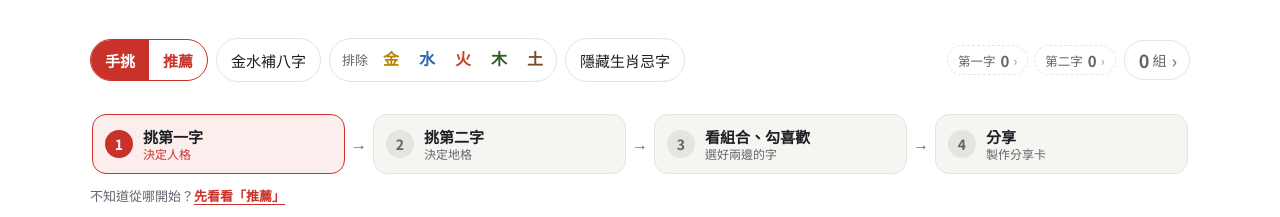
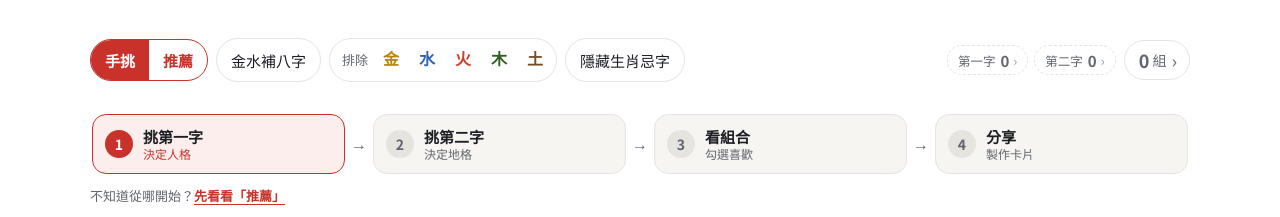
Before and after one commit to miiiiiiw/milo, a plain HTML site: page family/name-picker.html in a window 1280 px wide. Shown: the part 1220-1437 px from the top of the page. Drawn offline with Linux system fonts and the light colour scheme.

Commit message:
修正：取名選字器步驟導覽文字縮短並維持單行，四格等高對齊
Co-Authored-By: Claude Opus 5.5 <noreply@anthropic.com>
Claude-Session: https://claude.ai/code/session_01NrVf69WqiCGPaKswRV7uiU

```diff
--- a/family/name-picker.html
+++ b/family/name-picker.html
@@ -248,7 +248,7 @@ body:has(.sheet:not([hidden])) .fab{display:none}
 .stepper::-webkit-scrollbar{display:none}
 .step{flex:1 1 0;min-width:120px;display:flex;align-items:center;gap:10px;text-align:left;padding:10px 12px;border-radius:14px;border:1.5px solid var(--line);background:var(--tile);color:var(--ink);min-height:60px}
 .step .sn{flex:none;width:28px;height:28px;border-radius:50%;display:grid;place-items:center;font-weight:800;font-size:14px;background:var(--line);color:var(--mute)}
-.step .st{display:flex;flex-direction:column;line-height:1.3}.step b{font-size:15px}.step small{font-size:12px;color:var(--mute)}
+.step .st{display:flex;flex-direction:column;line-height:1.3;min-width:0}.step .st b,.step .st small{white-space:nowrap;overflow:hidden;text-overflow:ellipsis}.step b{font-size:15px}.step small{font-size:12px;color:var(--mute)}
 .step.done .sn{background:color-mix(in srgb,var(--seal) 18%,transparent);color:var(--seal)}
 .step.cur{border-color:var(--seal);background:var(--sealbg)}.step.cur .sn{background:var(--seal);color:#fff}.step.cur small{color:var(--seal)}
 .sarr{align-self:center;color:var(--mute);flex:none}
@@ -838,7 +838,7 @@ function goTo(sel){expandFor(sel);goToRaw(sel)}
 function renderStepper(R){
   const a=st.a.length,b=st.b.length,n=R.length,f=st.fav.length;
   const cur=!a?1:!b?2:!f?3:4;
-  const steps=[[1,'挑第一字',a?`已選 ${a}`:'決定人格','#step1',a>0],[2,'挑第二字',b?`已選 ${b}`:'決定地格','#step2',b>0],[3,'看組合、勾喜歡',a&&b?`${n} 組・喜歡 ${f}`:'選好兩邊的字','#result',f>0],[4,'分享',f?`${f} 個名字`:'製作分享卡','share',false]];
+  const steps=[[1,'挑第一字',a?`已選 ${a}`:'決定人格','#step1',a>0],[2,'挑第二字',b?`已選 ${b}`:'決定地格','#step2',b>0],[3,'看組合',a&&b?`${n} 組・喜歡 ${f}`:'勾選喜歡','#result',f>0],[4,'分享',f?`${f} 個名字`:'製作卡片','share',false]];
   $('#stepper').innerHTML=steps.map(([k,t,s,go,done],i)=>`${i?'<span class="sarr" aria-hidden="true">→</span>':''}<button type="button" class="step${done?' done':''}${k===cur?' cur':''}" data-go="${go}"><span class="sn">${done?'✓':k}</span><span class="st"><b>${t}</b><small>${s}</small></span></button>`).join('');
 }
 
```
